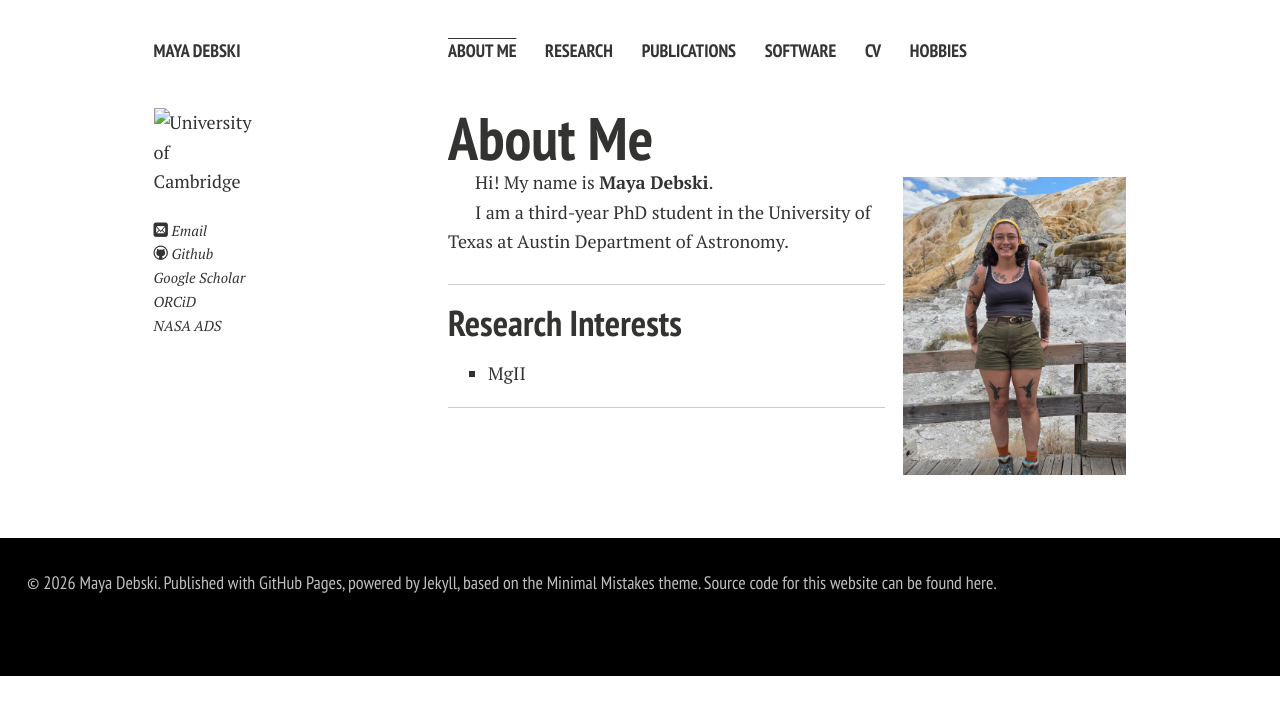
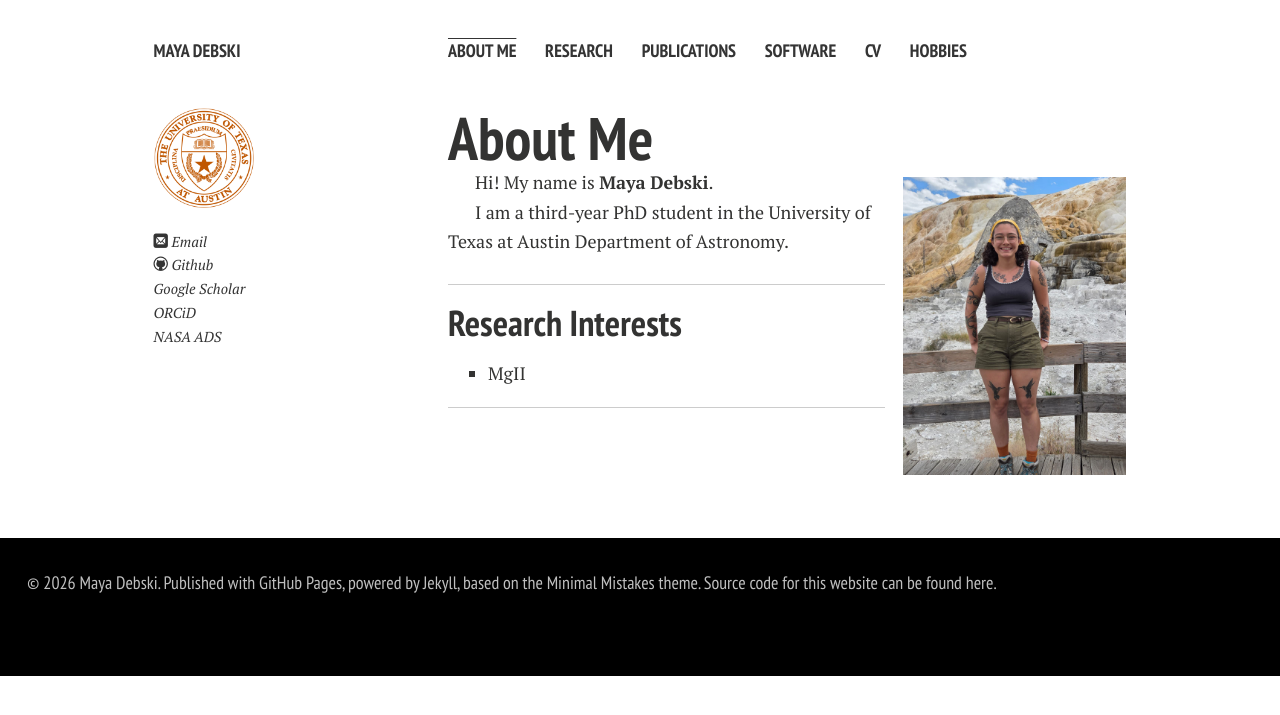
Before and after one commit to maya-debski/maya-debski.github.io, a Jekyll site: the page built from index.md, in a window 1280 px wide. Shown: the top 715 px of the page. Built offline with Jekyll 4.4.1, drawn with Linux system fonts in a browser that asks for light colours; nearby versions of some CDN libraries; comment, search, counter and statistics services are not loaded; a style sheet for code colours, icons or effects is not loaded; our own code applies the rules of GitHub Pages for plain Markdown files.

Commit message:
[docs] fixing UT logo

```diff
--- a/_includes/author-bio.html
+++ b/_includes/author-bio.html
@@ -1,4 +1,4 @@
-<img src="{{ site.url }}/images/{{ site.owner.avatar }}" class="bio-photo" alt="University of Cambridge">
+<img src="{{ site.owner.avatar }}" class="bio-photo" alt="University of Texas at Austin">
 
 <!-- <h4>{{ site.owner.name }}</h4> -->
 
```
